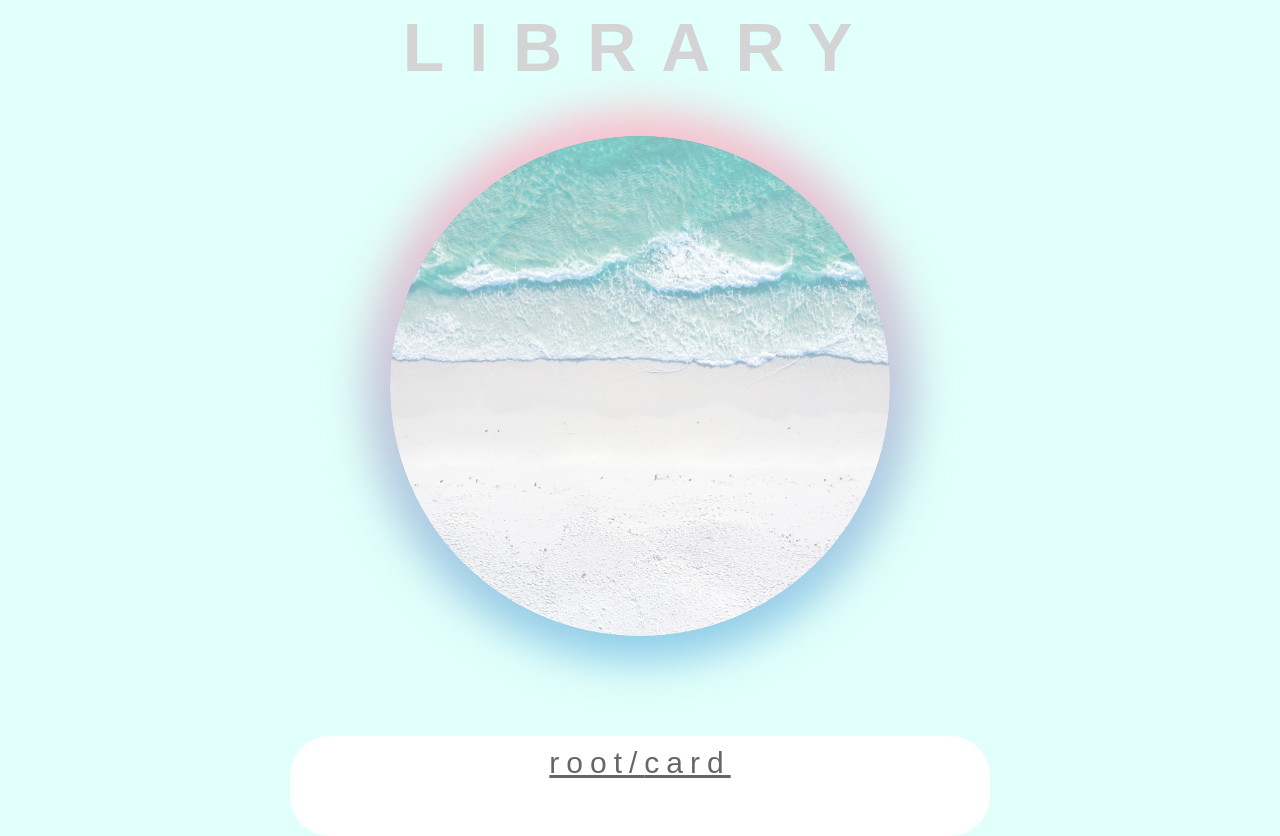
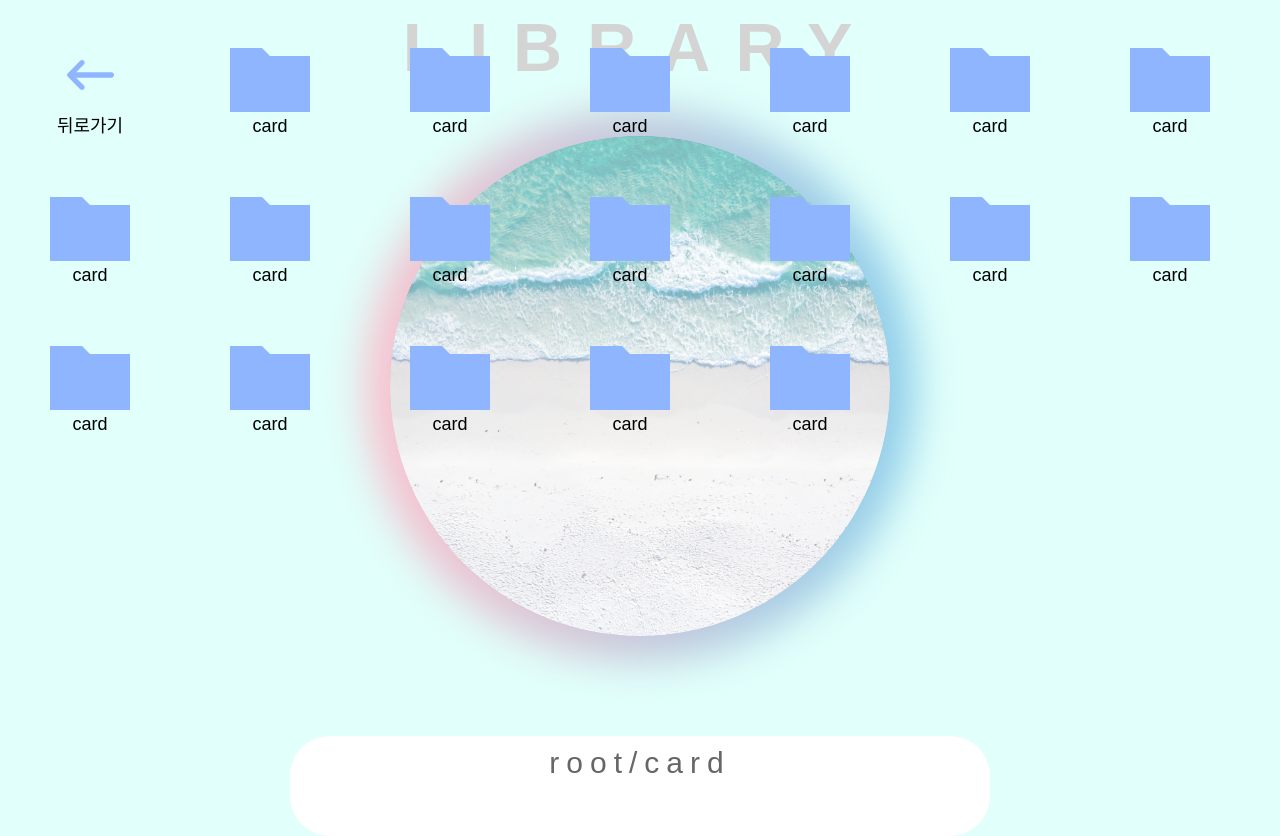
Before and after one commit to ipiyou/Library, a React (Create React App) app: page /card in a window 1280 px wide. Before the commit this address had no page. Built offline with nearby package versions, Linux system fonts and the light colour scheme.

Commit message:
파일 리스트 예시

```diff
--- a/src/App.tsx
+++ b/src/App.tsx
@@ -1,5 +1,6 @@
 import React from "react";
 import { Routes, Route } from "react-router-dom";
+import CardFile from "./pages/root/card/CardFile";
 import MainRoot from "./pages/MainRoot";
 
 function App() {
@@ -8,6 +9,7 @@ function App() {
       <MainRoot />
       <Routes>
         <Route path="/" element={<></>} />
+        <Route path="/card" element={<CardFile />} />
       </Routes>
     </div>
   );
--- a/src/body.css
+++ b/src/body.css
@@ -4,4 +4,9 @@ body{
     background-color: #E1FFFB;
     overflow: hidden;
     font-family: 'noto-sans-cjk-kr', sans-serif;
+    text-decoration: none;
 }
+
+a{
+    text-decoration: none;
+}
--- /dev/null
+++ b/src/pages/root/card/CardFile.tsx
@@ -0,0 +1,27 @@
+import FilesWrapper from "../../../components/file";
+
+function CardFile() {
+  const Files = [
+    "card",
+    "card",
+    "card",
+    "card",
+    "card",
+    "card",
+    "card",
+    "card",
+    "card",
+    "card",
+    "card",
+    "card",
+    "card",
+    "card",
+    "card",
+    "card",
+    "card",
+    "card",
+  ];
+  return <FilesWrapper fileList={Files} />;
+}
+
+export default CardFile;
```
Also changed, not shown: src/pages/root/index.tsx (added, +8 -0 lines).
